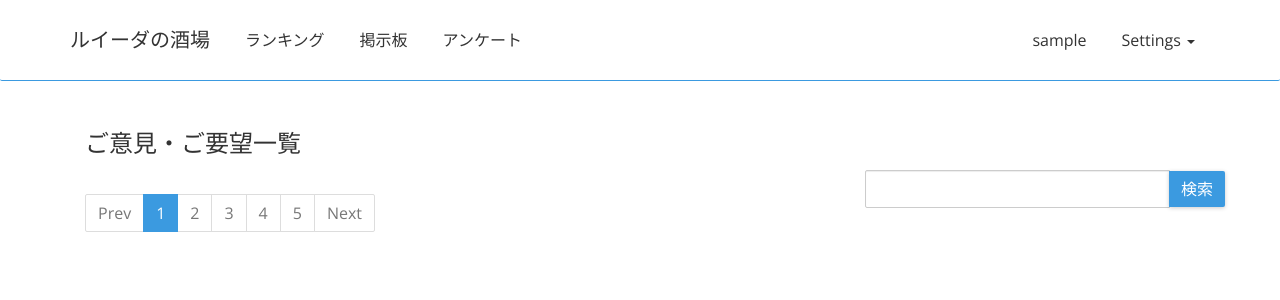
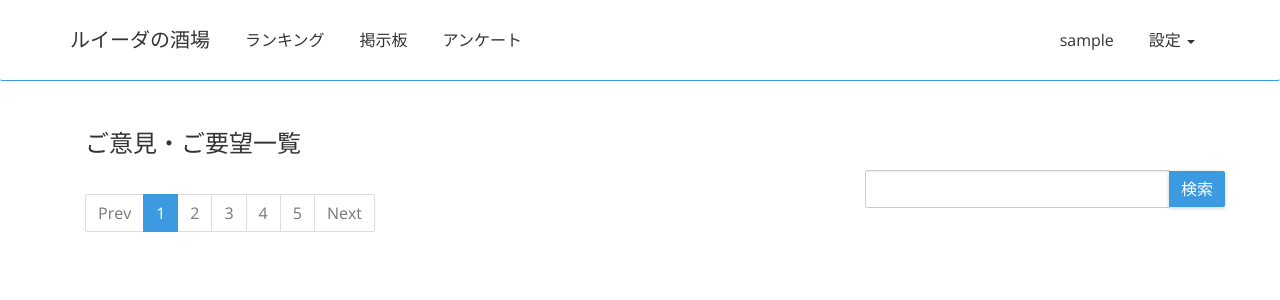
Before and after one commit to N4NU/mn-darts, a Flask app: page /admin in a window 1280 px wide. Shown: the top 300 px of the page. Run offline with Flask 2, Linux system fonts and the light colour scheme; the visitor is signed in with stand-in values (Sample User, id 1); data that the repository does not hold is empty; some libraries are stand-ins or nearby versions.

Commit message:
settingsを設定へ変更

```diff
--- a/darts/templates/base.html
+++ b/darts/templates/base.html
@@ -32,7 +32,7 @@
 {% if session['logged_in'] %}
               <li><a href="{{ url_for('user', username=session['username']) }}">{{ session['username'] }}</a></li>
               <li class="dropdown">
-                <a href="#" class="dropdown-toggle" data-toggle="dropdown" role="button" aria-expanded="false">Settings <span class="caret"></span></a>
+                <a href="#" class="dropdown-toggle" data-toggle="dropdown" role="button" aria-expanded="false">設定 <span class="caret"></span></a>
                 <ul class="dropdown-menu" role="menu">
                   <li><a href="{{ url_for('user_edit') }}">登録情報変更</a></li>
                   <li><a href="{{ url_for('logout') }}">ログアウト</a></li>
```
